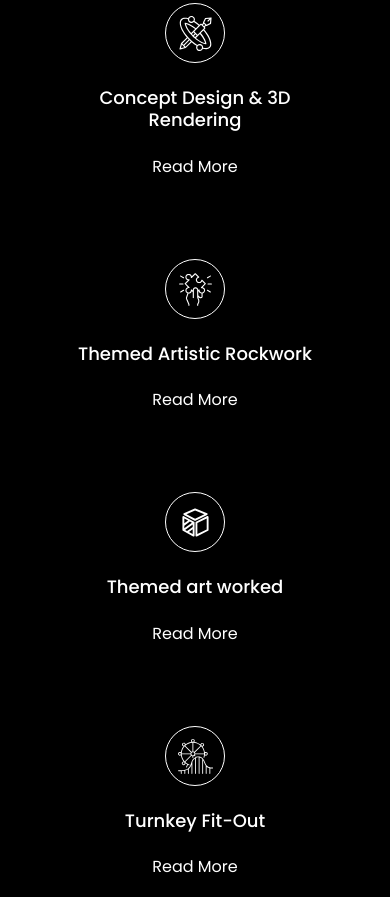
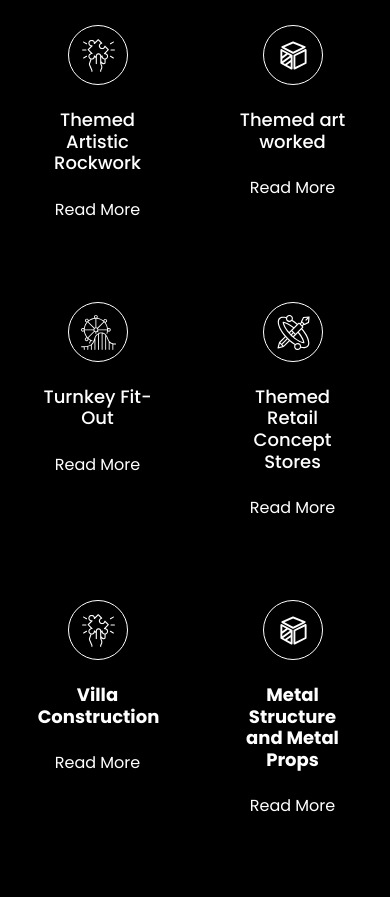
Before and after one commit to dmstechnology/potencia, a plain HTML site: page index.html in a window 390 px wide. Shown: the part 4707-5604 px from the top of the page. Drawn offline with nearby package versions, Linux system fonts and the light colour scheme; a web font is replaced by a local one.

Commit message:
mobile-view-commit

```diff
--- a/index.html
+++ b/index.html
@@ -44,6 +44,15 @@
   width: 100%;
   height: 530px;
 }
+
+ @media (max-width: 767px) {
+
+    .mobile-view-column {
+        flex: 0 0 50%;
+        max-width: 50%;
+    }
+}
+
  </style>
   <body >
     <header>
@@ -295,7 +304,7 @@
           </div>
           <!------------------------->
           <!-- 12 card  -->
-          <div class="col-sm-12 col-md-6 col-lg-3 family_entertainment_centers" data-bs-slide-to="3">
+          <div class="col-sm-12 col-md-6 col-lg-3 family_entertainment_centers mobile-view-column" data-bs-slide-to="3">
               <div class="sub-card wow fadeInUp" data-wow-delay="0.1s">
                 <div class="circle-icon mb-4">
                   <svg width="60" height="60" viewBox="0 0 60 60" fill="none" xmlns="http://www.w3.org/2000/svg">
@@ -319,7 +328,7 @@
           </div>
 
 
-          <div class="col-sm-12 col-md-6 col-lg-3 concept_design_and_rendering" data-bs-slide-to="4">
+          <div class="col-sm-12 col-md-6 col-lg-3 concept_design_and_rendering mobile-view-column" data-bs-slide-to="4">
             <div class="sub-card wow fadeInUp" data-wow-delay="0.1s">
               <div class="circle-icon mb-4">
                 <svg width="60" height="60" viewBox="0 0 60 60" fill="none" xmlns="http://www.w3.org/2000/svg">
@@ -340,7 +349,7 @@
               </div>
             </div>
           </div>
-          <div class="col-sm-12 col-md-6 col-lg-3 themed_artistic_rockwork" data-bs-slide-to="5">
+          <div class="col-sm-12 col-md-6 col-lg-3 themed_artistic_rockwork mobile-view-column" data-bs-slide-to="5">
             <div class="sub-card wow fadeInUp" data-wow-delay="0.1s">
               <div class="circle-icon mb-4">
                 <svg width="60" height="60" viewBox="0 0 60 60" fill="none" xmlns="http://www.w3.org/2000/svg">
@@ -360,7 +369,7 @@
               </div>
             </div>
           </div>
-          <div class="col-sm-12 col-md-6 col-lg-3 themed_art_worked" data-bs-slide-to="6">
+          <div class="col-sm-12 col-md-6 col-lg-3 themed_art_worked mobile-view-column" data-bs-slide-to="6">
             <div class="sub-card wow fadeInUp" data-wow-delay="0.1s">
               <div class="circle-icon mb-4">
                 <svg width="60" height="60" viewBox="0 0 60 60" fill="none" xmlns="http://www.w3.org/2000/svg">
@@ -377,7 +386,7 @@
             </div>
           </div>
           <!-- ---- -->
-          <div class="col-sm-12 col-md-6 col-lg-3 turnkey_fit_out" data-bs-slide-to="7">
+          <div class="col-sm-12 col-md-6 col-lg-3 turnkey_fit_out mobile-view-column" data-bs-slide-to="7">
             <div class="sub-card wow fadeInUp" data-wow-delay="0.1s">
               <div class="circle-icon mb-4">
                 <svg width="60" height="60" viewBox="0 0 60 60" fill="none" xmlns="http://www.w3.org/2000/svg">
@@ -399,7 +408,7 @@
               </div>
             </div>
         </div>
-        <div class="col-sm-12 col-md-6 col-lg-3 themed_retail_concept_stores" data-bs-slide-to="8">
+        <div class="col-sm-12 col-md-6 col-lg-3 themed_retail_concept_stores mobile-view-column" data-bs-slide-to="8">
           <div class="sub-card wow fadeInUp" data-wow-delay="0.1s">
             <div class="circle-icon mb-4">
               <svg width="60" height="60" viewBox="0 0 60 60" fill="none" xmlns="http://www.w3.org/2000/svg">
@@ -420,7 +429,7 @@
             </div>
           </div>
         </div>
-        <div class="col-sm-12 col-md-6 col-lg-3 villa_construction" data-bs-slide-to="9">
+        <div class="col-sm-12 col-md-6 col-lg-3 villa_construction mobile-view-column" data-bs-slide-to="9">
           <div class="sub-card wow fadeInUp" data-wow-delay="0.1s">
             <div class="circle-icon mb-4">
               <svg width="60" height="60" viewBox="0 0 60 60" fill="none" xmlns="http://www.w3.org/2000/svg">
@@ -440,7 +449,7 @@
             </div>
           </div>
         </div>
-        <div class="col-sm-12 col-md-6 col-lg-3 metal_structure_and_metal_props" data-bs-slide-to="10">
+        <div class="col-sm-12 col-md-6 col-lg-3 metal_structure_and_metal_props mobile-view-column" data-bs-slide-to="10">
           <div class="sub-card wow fadeInUp" data-wow-delay="0.1s">
             <div class="circle-icon mb-4">
               <svg width="60" height="60" viewBox="0 0 60 60" fill="none" xmlns="http://www.w3.org/2000/svg">
@@ -522,10 +531,7 @@
                               <li><strong>Vibrant Realities:</strong> Expertise in transforming concepts into vibrant FEC realities through meticulous construction and interior design.</li>
                               <li><strong>Unforgettable and Tangible Experiences:</strong> Backed by a track record of excellence, delivering captivating and immersive FEC experiences.</li>
                               <li><strong>Vibrant Realities:</strong> Expertise in transforming concepts into vibrant FEC realities through meticulous construction and interior design.</li>
-                              <!-- <li><strong>Unforgettable and Tangible Experiences:</strong> Partner with a seasoned FEC specialist to turn your vision into unforgettable entertainment experiences. Experience the impact of tangible entertainment experiences enjoyed by all ages.
-                                <br>
-                                #ToddlersEdutainmentCentres #LazerTag #VRGames #Arcades #Playarea #Attractions #Entertainment #FEC #ImmersiveExperience
-                              </li> -->
+
                             </ul>
                         </div>
                       </div>
@@ -807,6 +813,13 @@ everyday basis."</h4>
 
     <!--== Our Project Slider ==-->
     <section class="tabs-sec section-padding" id="tabsec">
+
+
+
+
+
+
+
 
       <div class="container d-flex justify-content-center align-item-center">
           <div style="margin-top: -60px;" class="row">
```
